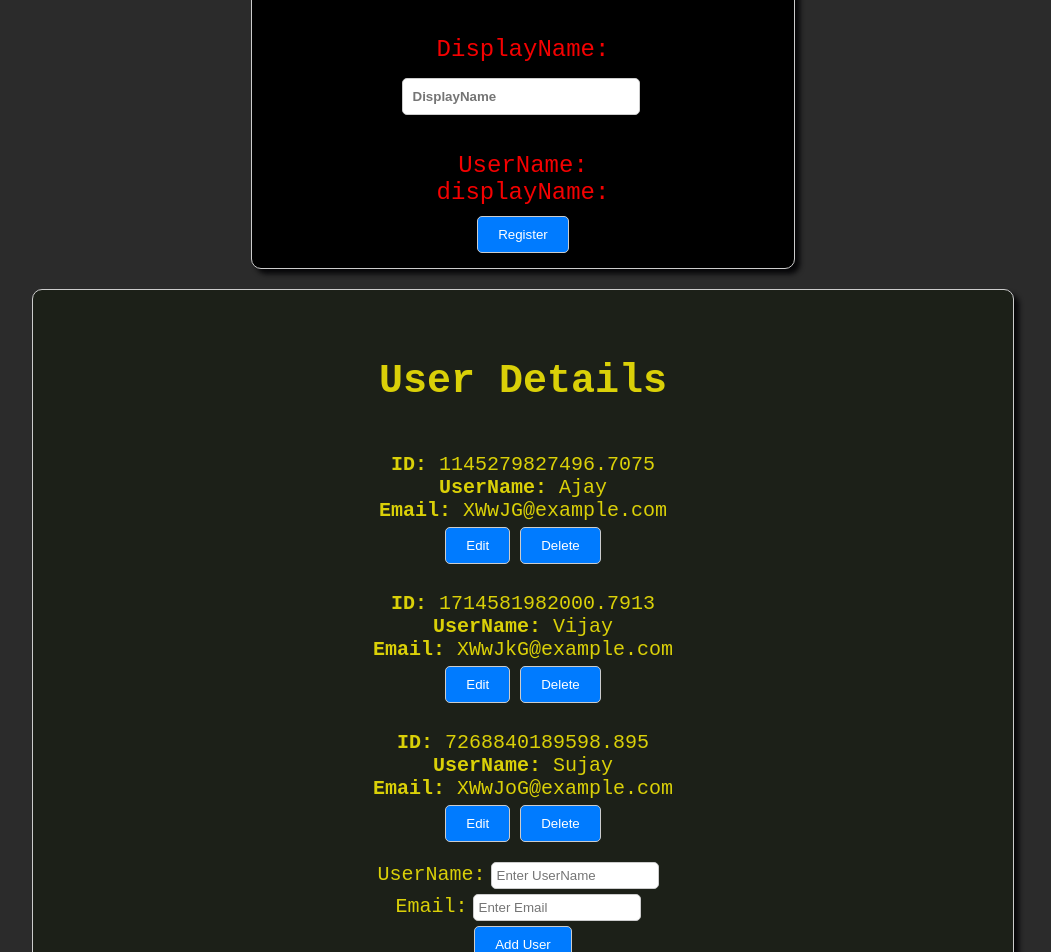
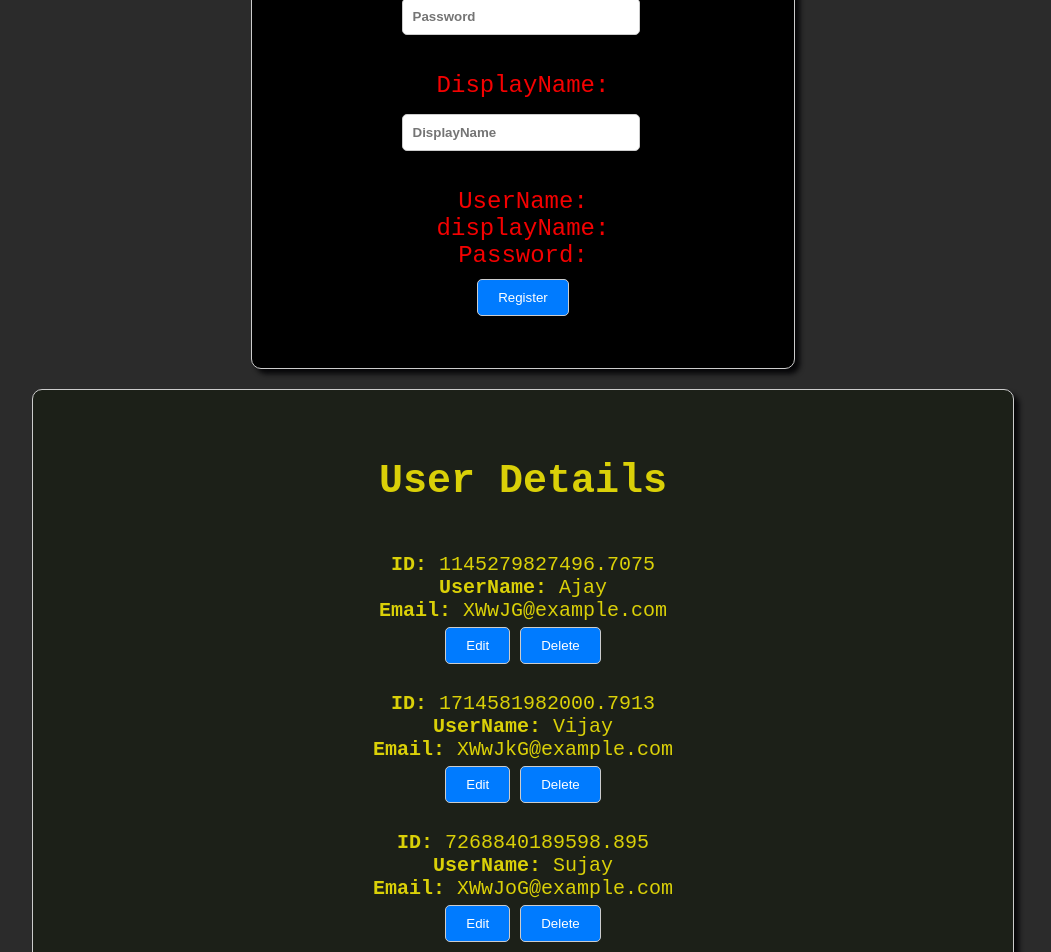
Before and after one commit to 57Ajay/AllReact, a React (Vite) app: page / in a window 1280 px wide. Shown: the part 1710-2662 px from the top of the page, without its empty margins (117-1168 px from the left). Built offline with nearby package versions, Linux system fonts and the light colour scheme.

Commit message:
Minor changes in README.md & some components

```diff
--- a/src/components/Box/Box.css
+++ b/src/components/Box/Box.css
@@ -98,7 +98,7 @@
     padding: 15px;
     margin: 15px;
     width: 40vw;
-    height: 450px;
+    height: 550px;
     margin-left: auto;
     margin-right: auto;
 
--- a/src/components/Forms/RegisterForm.jsx
+++ b/src/components/Forms/RegisterForm.jsx
@@ -39,7 +39,8 @@ const RegisterForm = ()=>{
                 </label><br />
                 <div>
                     UserName: {formData.UserName}<br />
-                    displayName: {formData.displayName}
+                    displayName: {formData.displayName}<br />
+                    Password: {formData.Password}
                 </div>
                 <button type="submit" className="RegisterButton" disabled={disabled} >Register</button>
             </form>
```
Also changed, not shown: 1 other file (tests, documents, lock files or other folders).
